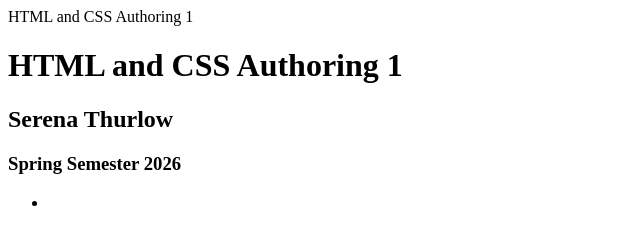
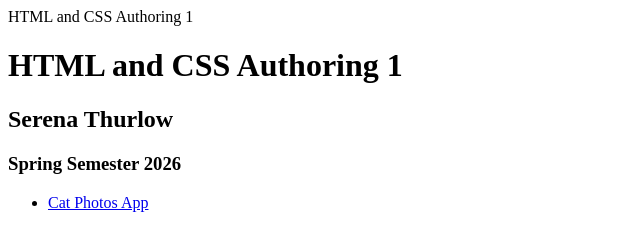
Before and after one commit to Serena1528/mctc-html, a plain HTML site: page index.html in a window 1280 px wide. Shown: the whole page, without its empty margins (0-640 px from the left). Drawn offline with Linux system fonts and the light colour scheme.

Commit message:
Update index.html

```diff
--- a/index.html
+++ b/index.html
@@ -10,7 +10,7 @@
     <h3>Spring Semester 2026</h3>
 
     <ul>
-      <li><a href "css/index.html" Cat Photos App></a></li>
+      <li><a href="css/index.html"> Cat Photos App</a></li>
     </ul>
   </body>
 </html>
```
